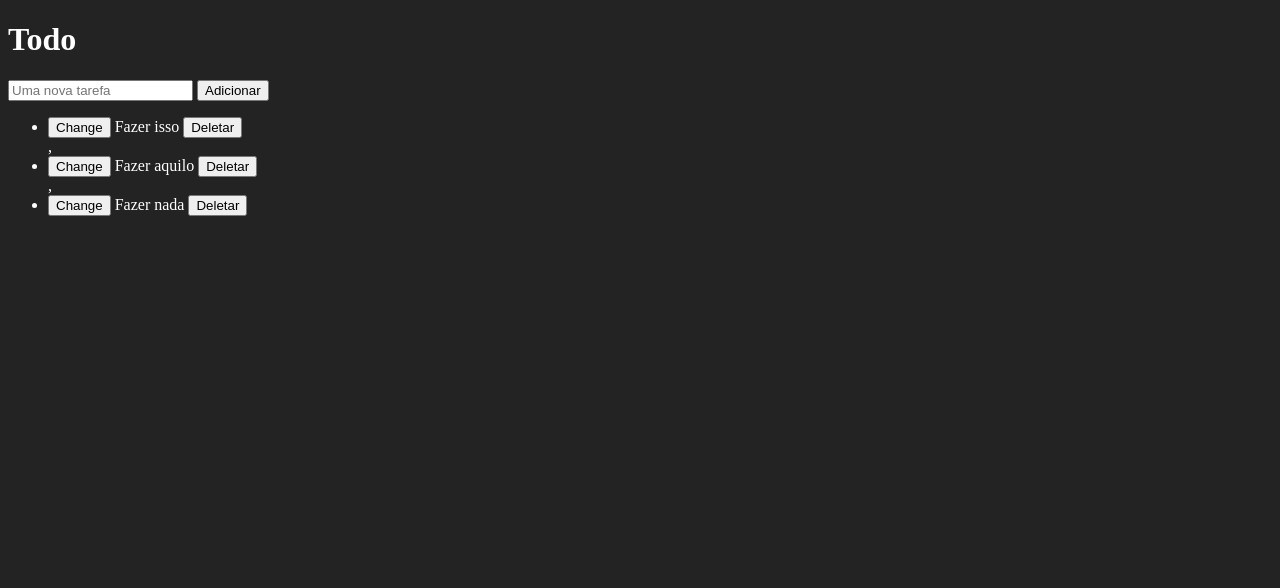
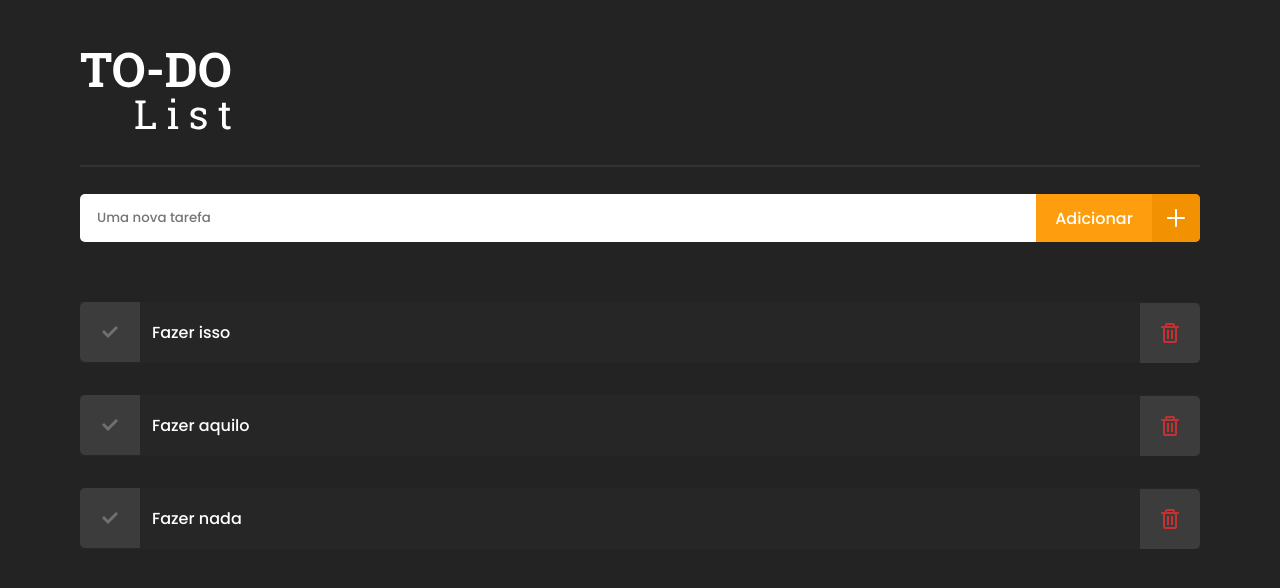
Before and after one commit to EdsonLuiz/todo-bonitao, a plain HTML site: page index.html in a window 1280 px wide. Drawn offline with Linux system fonts and the light colour scheme.

Commit message:
Add style

```diff
--- /dev/null
+++ b/global.css
@@ -0,0 +1,41 @@
+* {
+  padding: 0;
+  margin: 0;
+  outline: none;
+  box-sizing: border-box;
+}
+
+html {
+  --background: #232323;
+  --button: #FE9E0E;
+  --white: #fff;
+  --card-list: #262626;
+  --card-list-btn: #3C3C3C;
+  --checked-false: #707070;
+  --checked-true: #29CB00;
+  --delete: #c53030;
+  --input-text: #464646;
+  --division: #323232;
+}
+
+body {
+  background-color: var(--background);
+  color: var(--white);
+  font-family: 'Poppins', sans-serif;
+}
+
+body,
+input,
+button {
+  font-family: 'Poppins', sans-serif;
+}
+
+button {
+  cursor: pointer;
+}
+
+.container {
+  max-width: 1120px;
+  min-width: 354px;
+  margin: 0 auto;
+}
--- a/index.html
+++ b/index.html
@@ -5,19 +5,32 @@
   <meta charset="UTF-8">
   <meta name="viewport" content="width=device-width, initial-scale=1.0">
   <title>MyTodo</title>
+  <link rel="stylesheet" href="global.css">
   <link rel="stylesheet" href="style.css">
+  <link rel="stylesheet" href="./styles/buttons.css">
+  <link href="https://fonts.googleapis.com/css2?family=Poppins:wght@500&display=swap" rel="stylesheet">
 </head>
 
 <body>
   <div class="container">
     <header>
-      <h1>Todo</h1>
+      <img src="./assets/logo.svg" alt="logo">
     </header>
+
+    <hr>
 
     <section>
       <form onsubmit="return handleSubmit()">
         <input data-js="todo-input-text" type="text" placeholder="Uma nova tarefa">
-        <input data-js="todo-input-button" type="submit" value="Adicionar">
+        <button class="btn-add" data-js="todo-input-button" type="submit" >
+          <span>Adicionar</span>
+          <div class="svg-plus-container">
+            <svg width="24" height="24" viewBox="0 0 24 24" fill="none" xmlns="http://www.w3.org/2000/svg">
+              <path fill-rule="evenodd" clip-rule="evenodd" d="M13 13V20C13 20.2652 12.8946 20.5196 12.7071 20.7071C12.5196 20.8946 12.2652 21 12 21C11.7348 21 11.4804 20.8946 11.2929 20.7071C11.1054 20.5196 11 20.2652 11 20V13H4C3.73478 13 3.48043 12.8946 3.29289 12.7071C3.10536 12.5196 3 12.2652 3 12C3 11.7348 3.10536 11.4804 3.29289 11.2929C3.48043 11.1054 3.73478 11 4 11H11V4C11 3.73478 11.1054 3.48043 11.2929 3.29289C11.4804 3.10536 11.7348 3 12 3C12.2652 3 12.5196 3.10536 12.7071 3.29289C12.8946 3.48043 13 3.73478 13 4V11H20C20.2652 11 20.5196 11.1054 20.7071 11.2929C20.8946 11.4804 21 11.7348 21 12C21 12.2652 20.8946 12.5196 20.7071 12.7071C20.5196 12.8946 20.2652 13 20 13H13Z" fill="white"/>
+            </svg>
+          </div>
+          <!-- <img src="./assets/fe_plus.svg" alt="plus"> -->
+        </button>
       </form>
     </section>
 
--- a/script.js
+++ b/script.js
@@ -25,14 +25,20 @@ function renderTodoList() {
   const listItems = todos.map((todo, index) => (
     `
     <li>
-      <button type="button" onclick="changeState(${index})">Change</button>
-      ${todo.title}
-      <button type="button" onclick="deleteTodo(${index})">Deletar</button>
+      <button class="btn btn-checked" type="button" onclick="changeState(${index})">
+        <svg  width="24" height="24" viewBox="0 0 24 24" fill="none" xmlns="http://www.w3.org/2000/svg">
+          <path class=${todo.isCompleted ? "svg-check" : "svg-uncheck"} fill-rule="evenodd" clip-rule="evenodd" d="M6 10L4 12L10 18L20 8L18 6L10 14L6 10Z" fill="#29CB00"/>
+        </svg>
+      </button>
+      <span>${todo.title}</span>
+      <button class="btn btn-delete" type="button" onclick="deleteTodo(${index})">
+        <img src="./assets/delete.svg" alt="delete">
+      </button>
     </li>
     `
   ))
 
-  listElement.innerHTML = listItems
+  listElement.innerHTML = listItems.join("")
   return
 }
 
@@ -46,6 +52,7 @@ function handleSubmit() {
 
 function changeState(pos) {
   todos[pos].isCompleted = !todos[pos].isCompleted
+  renderTodoList()
   return
 }
 
@@ -56,4 +63,4 @@ function deleteTodo(pos) {
   return
 }
 
-renderTodoList(todos)
+renderTodoList()
--- a/style.css
+++ b/style.css
@@ -1,4 +1,4 @@
-html {
+/*
   --background: #232323;
   --button: #FE9E0E;
   --white: #fff;
@@ -7,9 +7,61 @@ html {
   --checked-false: #707070;
   --checked-true: #29CB00;
   --delete: #c53030;
+  --input-text: #464646;
+  --division: #323232;
+*/
+header img {
+  padding-top: 37px;
 }
 
-body {
-  background-color: var(--background);
-  color: var(--white);
+hr {
+  border: 1px solid var(--division);
+  margin: 18px 0 27px 0;
 }
+
+form {
+  display: flex;
+}
+
+input[type="text"] {
+  flex: 1;
+  height: 48px;
+
+  color: var(--input-text);
+  padding: 12px 17px;
+
+  background: var(--white);
+  border: none;
+  border-radius: 5px 0 0 5px;
+}
+
+
+li {
+  display: flex;
+  background-color: var(--card-list);
+  transition: transform 0.2s;
+}
+li + li {
+  margin-top: 32px;
+}
+
+li:hover {
+  transform: scale(1.02);
+}
+
+
+li span {
+  flex: 1;
+  padding: 18px 12px;
+}
+
+.svg-plus-container {
+  width: 48px;
+  height: 48px;
+  border-radius: 0 5px 5px 0;
+  background-color: #F29202;
+
+  display: flex;
+  align-items: center;
+  justify-content: center;
+}
--- /dev/null
+++ b/styles/buttons.css
@@ -0,0 +1,61 @@
+
+/*
+  --background: #232323;
+  --button: #FE9E0E;
+  --white: #fff;
+  --card-list: #262626;
+  --card-list-btn: #3C3C3C;
+  --checked-false: #707070;
+  --checked-true: #29CB00;
+  --delete: #c53030;
+  --input-text: #464646;
+  --division: #323232;
+*/
+
+.btn {
+  width: 60px;
+  height: 60px;
+  border: none;
+  display: flex;
+  align-items: center;
+  justify-content: center;
+  background-color: var(--card-list-btn);
+}
+
+.btn-add {
+  flex: 1;
+  max-width: 164px;
+  height: 48px;
+  border: none;
+  border-radius: 0 5px 5px 0;
+  background: var(--button);
+  color: var(--white);
+
+  margin-bottom: 60px;
+
+  display: flex;
+  align-items: center;
+}
+
+.btn-add span {
+  flex: 1;
+  font-size: 16px;
+}
+
+
+.btn-checked {
+  border-radius: 5px 0 0 5px;
+}
+.svg-check {
+  fill: var(--checked-true);
+}
+.svg-uncheck {
+  fill: var(--checked-false);
+}
+
+
+.btn-delete {
+  align-self: center;
+  justify-content: center;
+  border-radius: 0 5px 5px 0;
+}
```
Also changed, not shown: assets/delete.svg (added), assets/fe_check.svg (added), assets/fe_plus.svg (added), assets/fe_uncheck.svg (added), assets/logo.svg (added).
